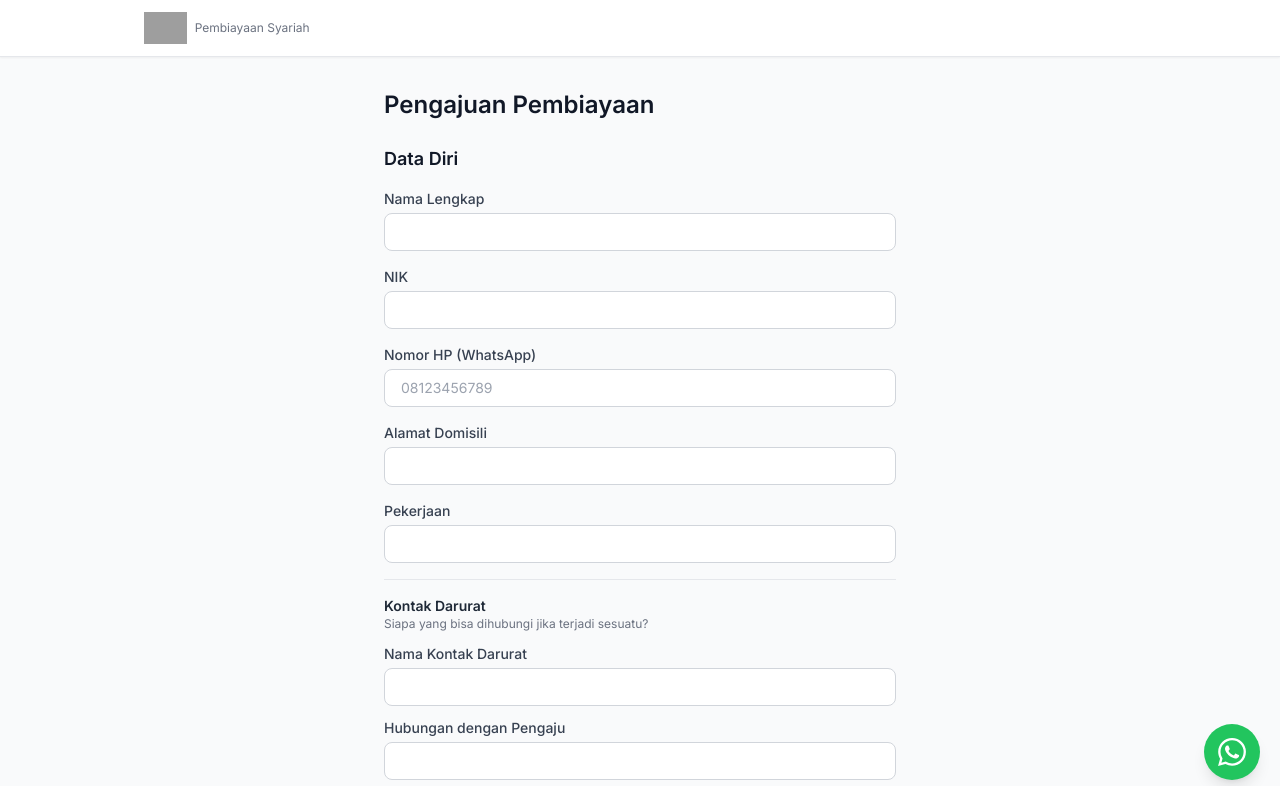
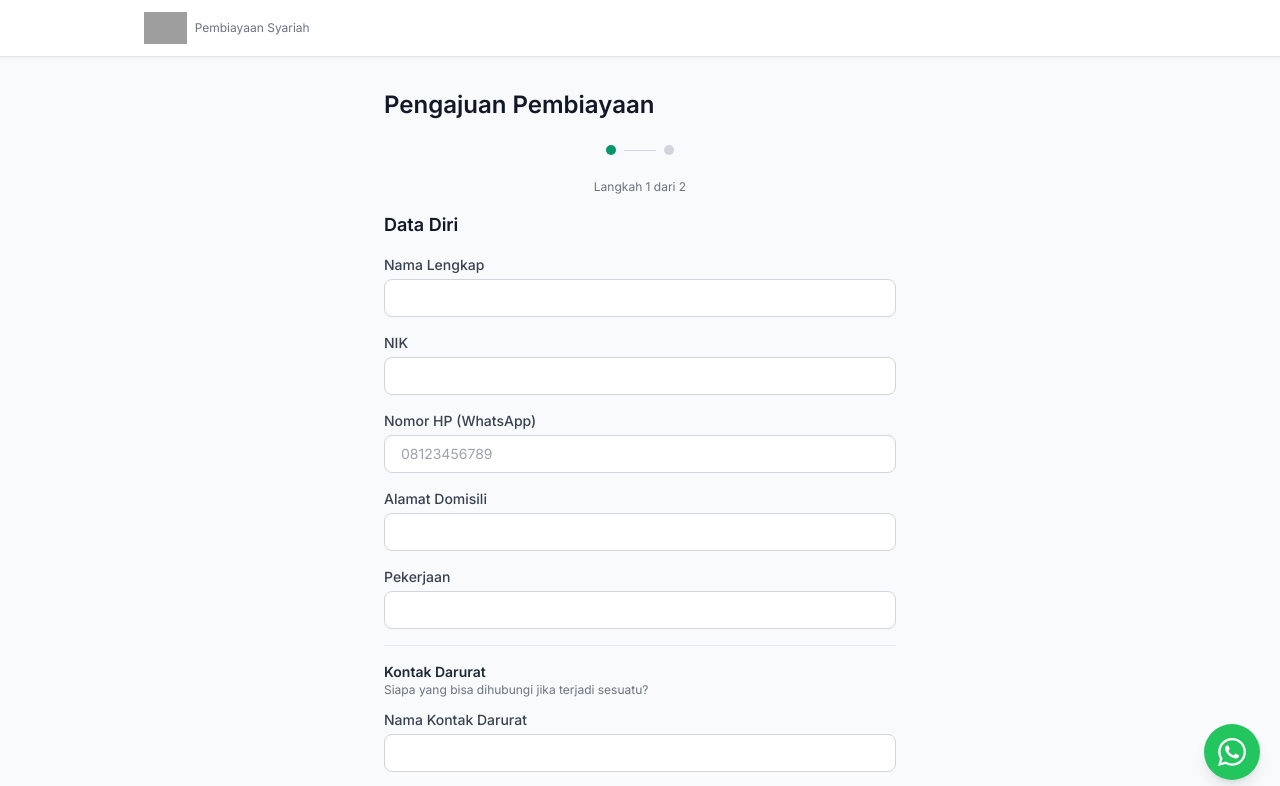
Before and after one commit to Rezartupas/tijara-app, a Next.js app: page /pengajuan in a window 1280 px wide. Shown: the top 786 px of the page. Built offline with nearby package versions, Linux system fonts and the light colour scheme; grey boxes are pictures that could not be loaded.

Commit message:
style: add step indicator dots to KYC form

```diff
--- a/src/components/KYCForm.tsx
+++ b/src/components/KYCForm.tsx
@@ -122,6 +122,12 @@ export default function KYCForm() {
   if (step === 0) {
     return (
       <form className="space-y-4">
+        <div className="mb-6 flex items-center justify-center gap-2">
+          <span className="h-2.5 w-2.5 rounded-full bg-primary-600" />
+          <span className="h-px w-8 bg-gray-300" />
+          <span className="h-2.5 w-2.5 rounded-full bg-gray-300" />
+        </div>
+        <p className="mb-4 text-center text-xs text-gray-500">Langkah 1 dari 2</p>
         <h2 className="text-lg font-semibold text-gray-900">Data Diri</h2>
         {MAIN_FIELDS.map((field) => (
           <div key={field}>
@@ -172,6 +178,12 @@ export default function KYCForm() {
 
   return (
     <div className="space-y-4">
+      <div className="mb-6 flex items-center justify-center gap-2">
+        <span className="h-2.5 w-2.5 rounded-full bg-primary-600" />
+        <span className="h-px w-8 bg-gray-300" />
+        <span className="h-2.5 w-2.5 rounded-full bg-primary-600" />
+      </div>
+      <p className="mb-4 text-center text-xs text-gray-500">Langkah 2 dari 2</p>
       <div className="flex items-center justify-between">
         <h2 className="text-lg font-semibold text-gray-900">Upload Dokumen</h2>
         <button
```
